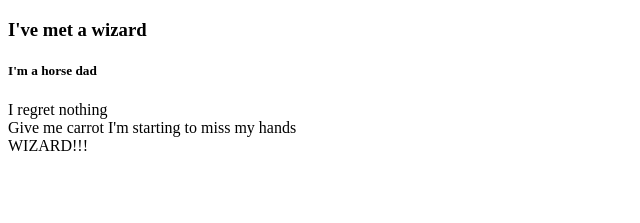
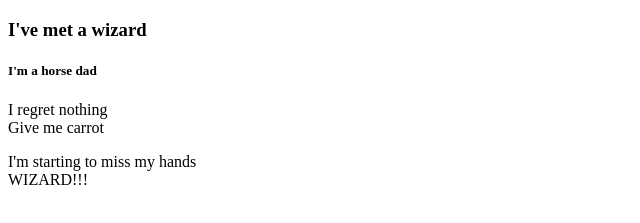
Before and after one commit to sellersJor/Jarboy, a plain HTML site: page index4.html in a window 1280 px wide. Shown: the part 61-284 px from the top of the page, without its empty margins (0-640 px from the left). Drawn offline with Linux system fonts and the light colour scheme.

Commit message:
Update index4.html

```diff
--- a/index4.html
+++ b/index4.html
@@ -10,7 +10,7 @@
 <h3>I've met a wizard</h3>
 <h5>I'm a horse dad</h5>
 I regret nothing<br />Give me carrot
-I'm starting to miss my hands<br />WIZARD!!!
+  <p>I'm starting to miss my hands<br />WIZARD!!!</p>
 </body>
 
 </html>
```
